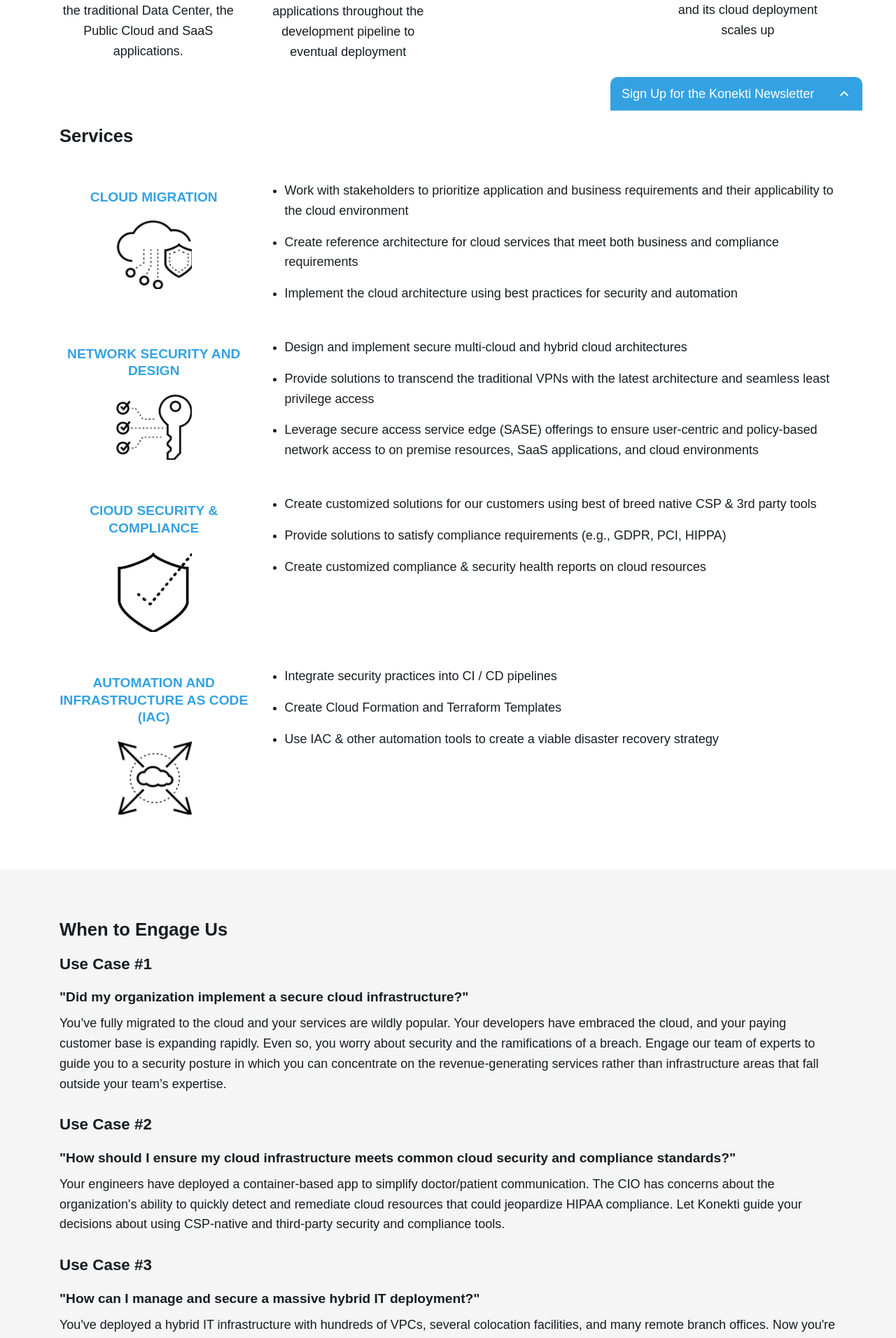
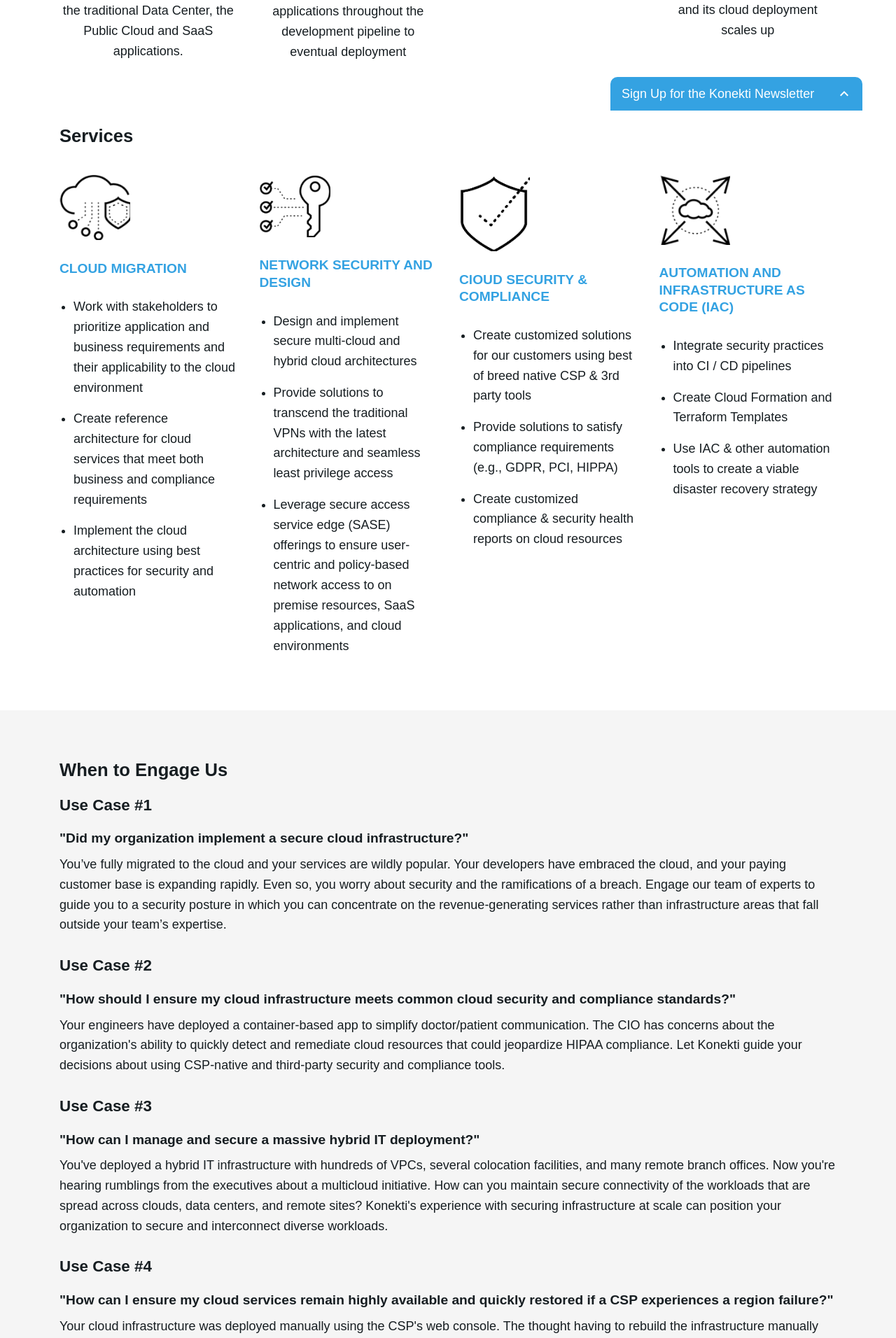
Before and after one commit to konekti/jeffbrl.github.io, a Jekyll site: the page built from _pages/index.md, in a window 1280 px wide. Shown: the part 742-2654 px from the top of the page at 70% size. Built offline with Jekyll 4.4.1, drawn with Linux system fonts in a browser that asks for light colours; nearby versions of some CDN libraries.

Commit message:
refactor services template

```diff
--- a/_includes/sections/services.html
+++ b/_includes/sections/services.html
@@ -2,15 +2,16 @@
   {%- assign services = site.data.services %}
   <section class='container pa pb-2 pt-2'>
     <h2>Services</h2>
-    <div class = 'grid-inverse pt-2'>
+    <div class = 'grid-4 pt-2'>
     {% for item in services %}
-      <section class = 'center'>
+      <!-- <section class = 'center'> -->
+      <section>
+        <img src = '/assets/images/{{ item.icon }}' class = 'img-2'>
         <h3 class = 'h3'>{{ item.title }}</h3>
-        <img src = '/assets/images/{{ item.icon }}' class = 'img-2'>
+        <div>
+          {{ item.content | markdownify  }}
+        </div>
       </section>
-      <div>
-        {{ item.content | markdownify  }}
-      </div>
       {% endfor %}
     </div>
   </section>
```
